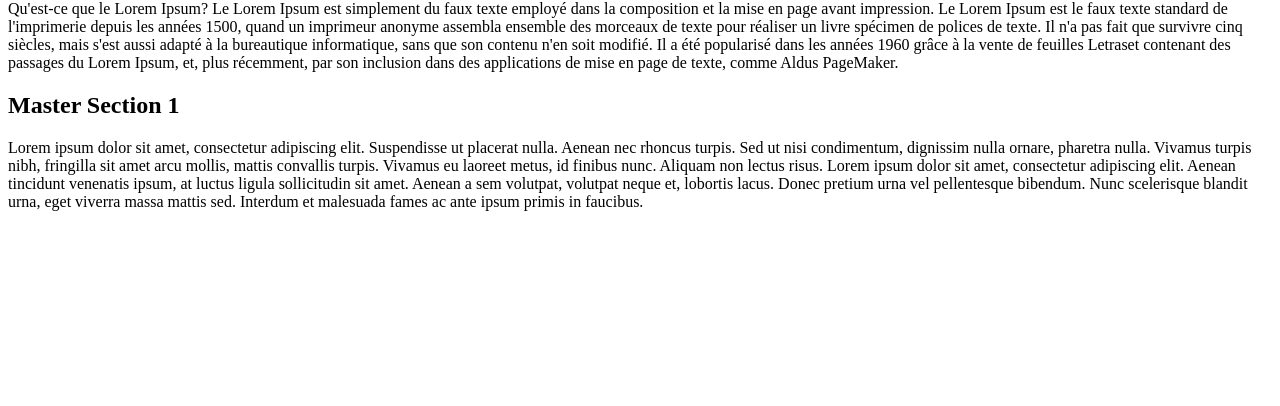
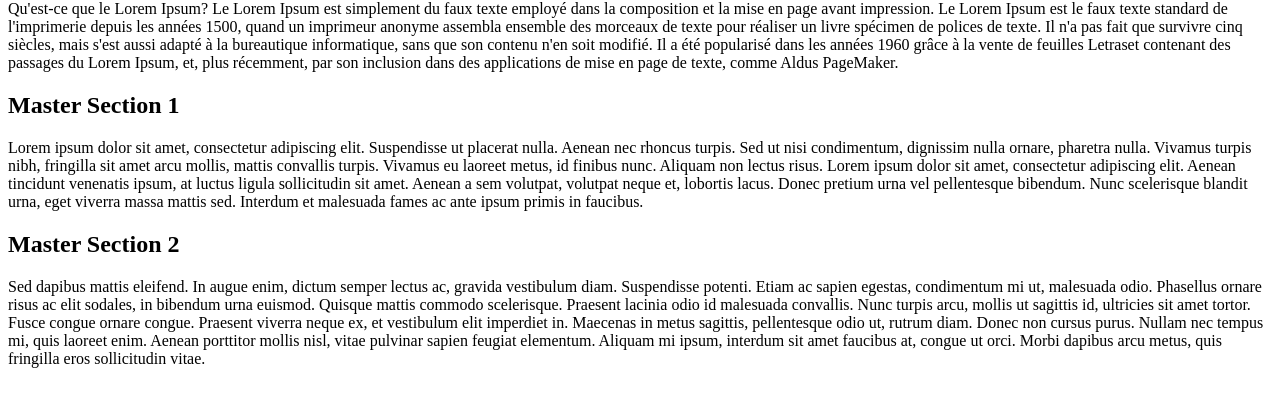
Before and after one commit to yorxman/NewRepository, a plain HTML site: page index.html in a window 1280 px wide. Shown: the part 66-472 px from the top of the page. Drawn offline with Linux system fonts and the light colour scheme.

Commit message:
Master Commit Three

```diff
--- a/index.html
+++ b/index.html
@@ -5,3 +5,6 @@ Le Lorem Ipsum est simplement du faux texte employé dans la composition et la m
 
 <h2>Master Section 1</h2>
 Lorem ipsum dolor sit amet, consectetur adipiscing elit. Suspendisse ut placerat nulla. Aenean nec rhoncus turpis. Sed ut nisi condimentum, dignissim nulla ornare, pharetra nulla. Vivamus turpis nibh, fringilla sit amet arcu mollis, mattis convallis turpis. Vivamus eu laoreet metus, id finibus nunc. Aliquam non lectus risus. Lorem ipsum dolor sit amet, consectetur adipiscing elit. Aenean tincidunt venenatis ipsum, at luctus ligula sollicitudin sit amet. Aenean a sem volutpat, volutpat neque et, lobortis lacus. Donec pretium urna vel pellentesque bibendum. Nunc scelerisque blandit urna, eget viverra massa mattis sed. Interdum et malesuada fames ac ante ipsum primis in faucibus.
+
+<h2>Master Section 2</h2>
+Sed dapibus mattis eleifend. In augue enim, dictum semper lectus ac, gravida vestibulum diam. Suspendisse potenti. Etiam ac sapien egestas, condimentum mi ut, malesuada odio. Phasellus ornare risus ac elit sodales, in bibendum urna euismod. Quisque mattis commodo scelerisque. Praesent lacinia odio id malesuada convallis. Nunc turpis arcu, mollis ut sagittis id, ultricies sit amet tortor. Fusce congue ornare congue. Praesent viverra neque ex, et vestibulum elit imperdiet in. Maecenas in metus sagittis, pellentesque odio ut, rutrum diam. Donec non cursus purus. Nullam nec tempus mi, quis laoreet enim. Aenean porttitor mollis nisl, vitae pulvinar sapien feugiat elementum. Aliquam mi ipsum, interdum sit amet faucibus at, congue ut orci. Morbi dapibus arcu metus, quis fringilla eros sollicitudin vitae.
```
